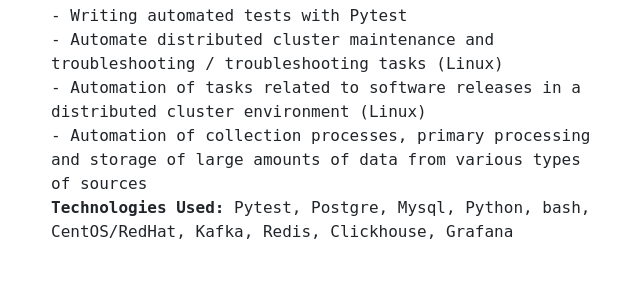
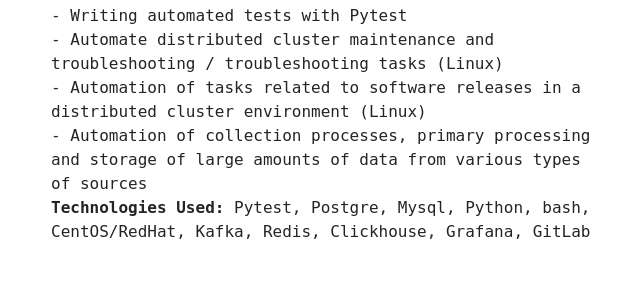
Before and after one commit to alekseyby/flk, a Flask app: page /experience in a window 1280 px wide. Shown: the part 676-983 px from the top of the page, without its empty margins (34-674 px from the left). Run offline with Flask 2, Linux system fonts and the light colour scheme; some libraries are stand-ins or nearby versions; some web fonts are replaced.

Commit message:
Update experience.html

```diff
--- a/templates/experience.html
+++ b/templates/experience.html
@@ -35,7 +35,7 @@
                         <br>- Automate distributed cluster maintenance and troubleshooting / troubleshooting tasks (Linux)
                         <br>- Automation of tasks related to software releases in a distributed cluster environment (Linux)
                         <br>- Automation of collection processes, primary processing and storage of large amounts of data from various types of sources
-                        <p><strong>Technologies Used:</strong> Pytest, Postgre, Mysql, Python, bash, CentOS/RedHat, Kafka, Redis, Clickhouse, Grafana</p>
+                        <p><strong>Technologies Used:</strong> Pytest, Postgre, Mysql, Python, bash, CentOS/RedHat, Kafka, Redis, Clickhouse, Grafana, GitLab</p>
                      </div>
                   </div>
                   <div class="col-md-6 pics">
```
